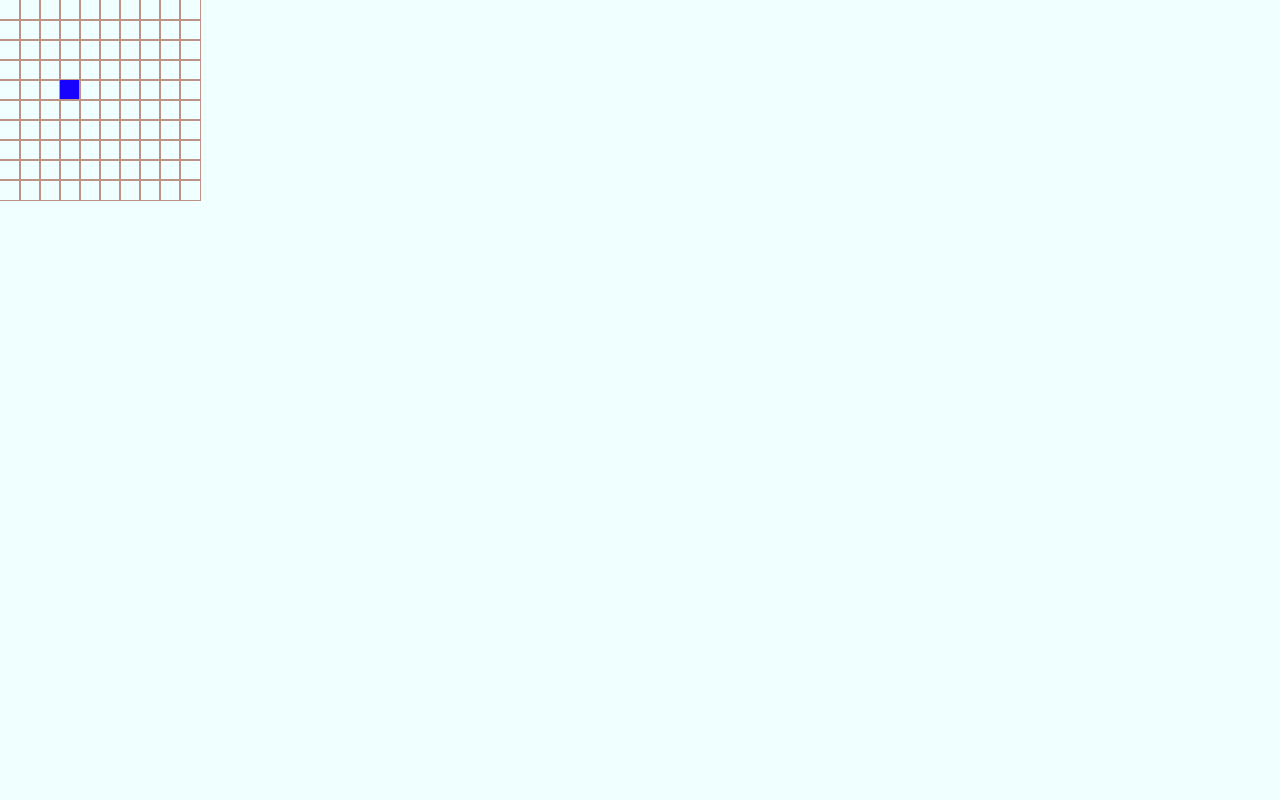
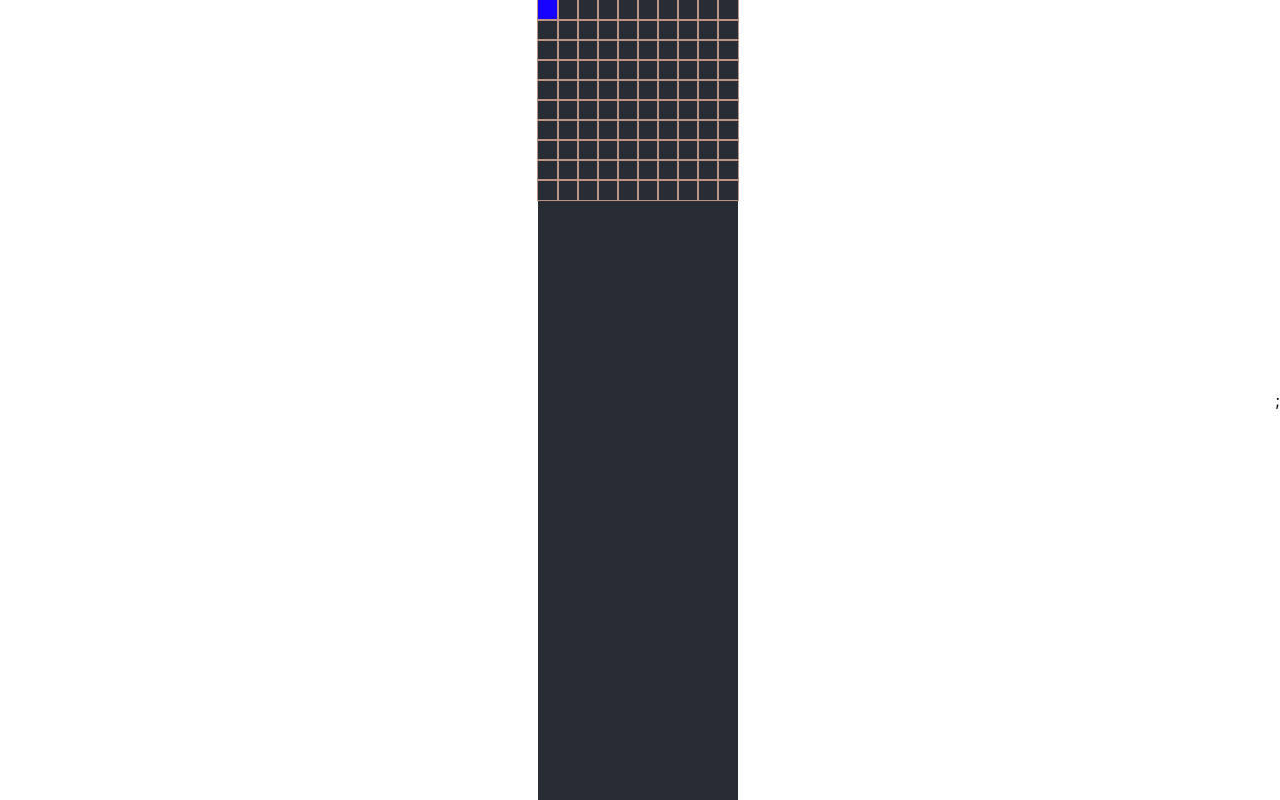
Before and after one commit to ExcaliburSims/AltiusTechnology, a React (Create React App) app: page / in a window 1280 px wide. Built offline with nearby package versions, Linux system fonts and the light colour scheme.

Commit message:
feat: fix voiture au premier position

```diff
--- a/src/App.css
+++ b/src/App.css
@@ -36,3 +36,14 @@
     transform: rotate(360deg);
   }
 }
+.container {
+  display: flex;
+  justify-content: center;
+  align-items: center;
+  width: 100vw; /* à adapter en fonction de la taille de votre grille */
+}
+
+.board {
+  margin: auto; /* centrage horizontal */
+  background-color: #282c34;
+}
--- a/src/App.js
+++ b/src/App.js
@@ -1,7 +1,12 @@
 import Grille from "./components/Grille";
+import "./App.css";
 
 function App() {
-  return <Grille />;
+  return (
+    <div class="container">
+      <Grille />;
+    </div>
+  );
 }
 
 export default App;
--- a/src/components/Grille.js
+++ b/src/components/Grille.js
@@ -32,12 +32,8 @@ const createBoard = (BOARD_SIZE) => {
 
 function GridPage() {
   const [board, setBoard] = useState(createBoard(BOARD_SIZE));
-  const [car, setCar] = useState(new LinkedList(44));
-  const [carCells, setCarCells] = useState(new Set([44]));
-  const [snake, setSnake] = useState({
-    cells: new LinkedList(44),
-    direction: "right",
-  });
+  const [car, setCar] = useState(new LinkedList(1));
+  const [carCells, setCarCells] = useState(new Set([1]));
 
   return (
     <div className="board">
```
